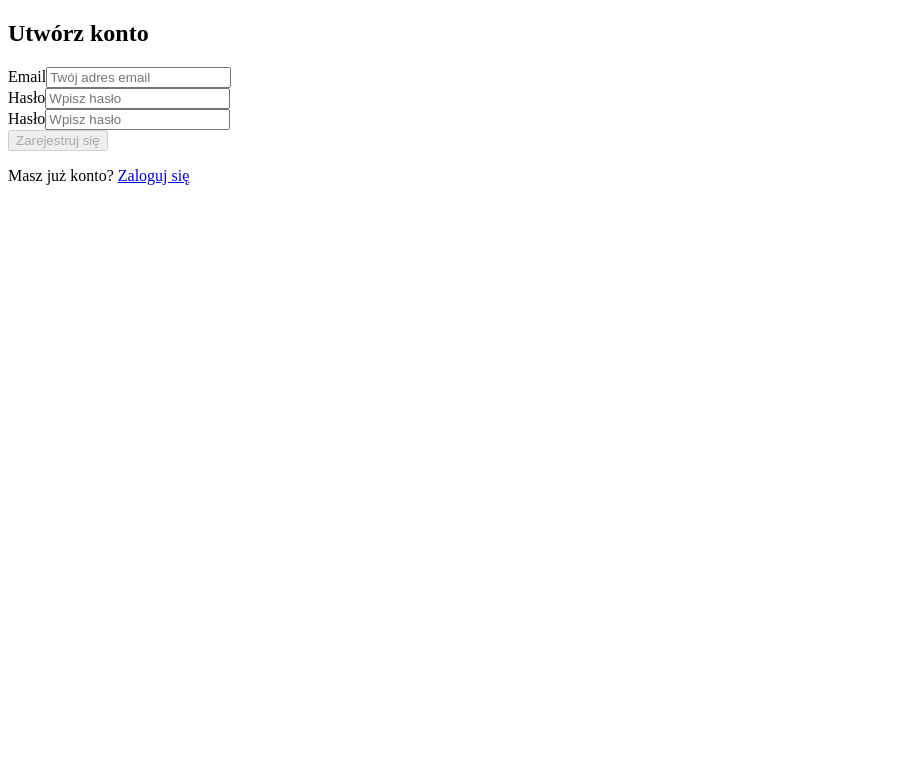
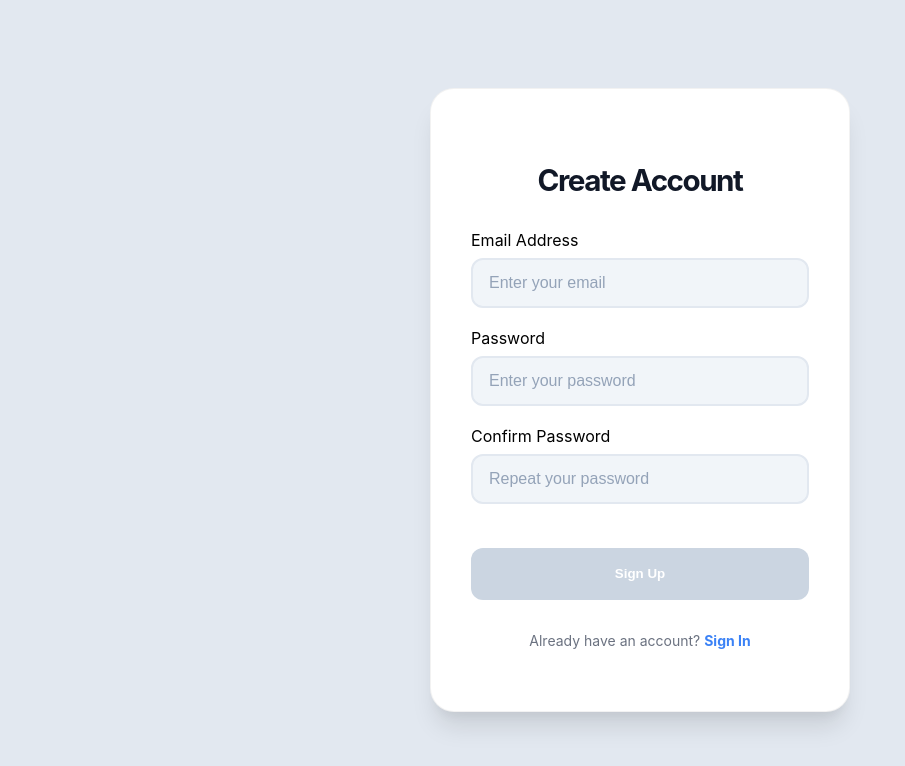
Before and after one commit to WiktorGruszczynski/softwaremind-recruitment-task, an Angular app in the folder frontend/: page /register in a window 1280 px wide. Shown: the top 766 px of the page, without its empty margins (0-905 px from the left). Built offline with nearby package versions, Linux system fonts and the light colour scheme.

Commit message:
feat(frontend): update styles

```diff
--- a/frontend/package.json
+++ b/frontend/package.json
@@ -1,5 +1,6 @@
 {
   "name": "angular-app",
+  "type": "module",
   "version": "0.0.0",
   "scripts": {
     "ng": "ng",
@@ -18,7 +19,10 @@
     "@angular/platform-browser": "^19.1.0",
     "@angular/platform-browser-dynamic": "^19.1.0",
     "@angular/router": "^19.1.0",
+    "@tailwindcss/postcss": "^4.2.4",
+    "postcss": "^8.5.10",
     "rxjs": "~7.8.0",
+    "tailwindcss": "^4.2.4",
     "tslib": "^2.3.0",
     "zone.js": "~0.15.0"
   },
--- a/frontend/src/app/app.config.ts
+++ b/frontend/src/app/app.config.ts
@@ -10,7 +10,9 @@ export const appConfig: ApplicationConfig = {
     provideZoneChangeDetection({ eventCoalescing: true }),
     provideRouter(routes),
     provideHttpClient(
-      withInterceptors([authInterceptor])
+      withInterceptors(
+        [authInterceptor]
+      )
     ),
   ]
 };
--- /dev/null
+++ b/frontend/src/app/auth/auth-shared.css
@@ -0,0 +1,105 @@
+/* auth-shared.css */
+:host {
+  display: flex;
+  align-items: center;
+  justify-content: center;
+  min-height: 100vh;
+  background-color: #e2e8f0;
+  font-family: 'Inter', system-ui, sans-serif;
+
+  --color-brand: #3b82f6;
+  --color-brand-hover: #2563eb;
+  --shadow-brand: 0 10px 15px -3px rgba(59, 130, 246, 0.3);
+}
+
+.auth-container {
+  width: 100%;
+  max-width: 420px;
+  padding: 1.5rem;
+}
+
+.auth-card {
+  background-color: white;
+  padding: 3rem 2.5rem;
+  border-radius: 1.5rem;
+  box-shadow: 0 20px 25px -5px rgba(0, 0, 0, 0.1), 0 10px 10px -5px rgba(0, 0, 0, 0.04);
+  border: 1px solid rgba(0, 0, 0, 0.05);
+}
+
+.auth-title {
+  font-size: 1.85rem;
+  font-weight: 700;
+  color: #111827;
+  text-align: center;
+  margin-bottom: 2rem;
+  letter-spacing: -0.05em;
+}
+
+.form-field {
+  display: flex;
+  flex-direction: column;
+  gap: 0.5rem;
+  margin-bottom: 1.25rem;
+}
+
+.form-field input {
+  appearance: none;
+  background-color: #f1f5f9;
+  border: 2px solid #e2e8f0;
+  border-radius: 0.75rem;
+  padding: 0.875rem 1rem;
+  font-size: 1rem;
+  color: #1e293b;
+  outline: none;
+  transition: all 0.2s ease;
+}
+
+.form-field input:focus {
+  /* Podczas pisania tło staje się białe, co daje efekt "aktywacji" pola */
+  background-color: #ffffff;
+  border-color: var(--color-brand);
+  box-shadow: 0 0 0 4px rgba(59, 130, 246, 0.15);
+  transform: translateY(-1px);
+}
+
+.form-field input::placeholder {
+  color: #94a3b8; /* Nieco ciemniejszy placeholder dla lepszej czytelności */
+}
+
+.btn-auth {
+  width: 100%;
+  height: 52px;
+  margin-top: 1.5rem;
+  background-color: var(--color-brand);
+  color: white;
+  border: none;
+  border-radius: 0.75rem;
+  font-weight: 700;
+  cursor: pointer;
+  box-shadow: var(--shadow-brand);
+  transition: all 0.2s;
+}
+
+.btn-auth:hover:not(:disabled) {
+  background-color: var(--color-brand-hover);
+  transform: translateY(-2px);
+}
+
+.btn-auth:disabled {
+  background-color: #cbd5e1;
+  cursor: not-allowed;
+  box-shadow: none;
+}
+
+.auth-footer {
+  margin-top: 2rem;
+  text-align: center;
+  font-size: 0.875rem;
+  color: #6b7280;
+}
+
+.auth-footer a {
+  color: var(--color-brand);
+  text-decoration: none;
+  font-weight: 700;
+}
--- a/frontend/src/app/auth/login/login.component.html
+++ b/frontend/src/app/auth/login/login.component.html
@@ -1,6 +1,6 @@
-<div class="login-container">
-    <form [formGroup]="loginForm" (ngSubmit)="onSubmit()">
-        <h2>Zaloguj się</h2>
+<div class="auth-container">
+  <form [formGroup]="loginForm" (ngSubmit)="onSubmit()" class="auth-card">
+    <h2 class="auth-title">Sign In</h2>
 
     <div class="form-field">
       <label for="email">Email</label>
@@ -8,26 +8,26 @@
         id="email"
         type="email"
         formControlName="email"
-                placeholder="Mail address"
+        placeholder="Email address"
       >
     </div>
 
     <div class="form-field">
-            <label for="password">Hasło</label>
+      <label for="password">Password</label>
       <input
         id="password"
         type="password"
         formControlName="password"
-                placeholder="Wpisz hasło"
+        placeholder="Enter password"
       >
     </div>
 
-        <button type="submit" [disabled]="loginForm.invalid">
-            Zaloguj
+    <button type="submit" class="btn-auth" [disabled]="loginForm.invalid">
+      Sign In
     </button>
 
-        <div class="register-link">
-            <p>Nie masz konta? <a routerLink="/register">Zarejestruj się</a></p>
+    <div class="auth-footer">
+      <p>Don't have an account? <a routerLink="/register">Sign Up</a></p>
     </div>
   </form>
 </div>
--- a/frontend/src/app/auth/login/login.component.ts
+++ b/frontend/src/app/auth/login/login.component.ts
@@ -13,7 +13,7 @@ import { Router, RouterLink } from '@angular/router';
     RouterLink
   ],
   templateUrl: './login.component.html',
-  styleUrl: './login.component.css'
+  styleUrls: ['./login.component.css', '../auth-shared.css']
 })
 export class LoginComponent {
   private authService = inject(AuthService);
--- a/frontend/src/app/auth/register/register.component.html
+++ b/frontend/src/app/auth/register/register.component.html
@@ -1,30 +1,47 @@
-<div class="register-container">
-  <form [formGroup]="registerForm" (ngSubmit)="onSubmit()">
-    <h2>Utwórz konto</h2>
+<div class="auth-container">
+  <form [formGroup]="registerForm" (ngSubmit)="onSubmit()" class="auth-card">
+    <h2 class="auth-title">Create Account</h2>
 
     <div class="form-field">
-      <label for="email">Email</label>
-      <input id="email" type="email" formControlName="email" placeholder="Twój adres email">
+      <label for="email">Email Address</label>
+      <input
+        id="email"
+        type="email"
+        formControlName="email"
+        placeholder="Enter your email"
+      >
     </div>
 
     <div class="form-field">
-      <label for="password">Hasło</label>
-      <input id="password" type="password" formControlName="password" placeholder="Wpisz hasło">
+      <label for="password">Password</label>
+      <input
+        id="password"
+        type="password"
+        formControlName="password"
+        placeholder="Enter your password"
+      >
     </div>
 
     <div class="form-field">
-      <label for="confirm-password">Hasło</label>
-      <input id="confirm-password" type="password" formControlName="confirmPassword" placeholder="Wpisz hasło">
+      <label for="confirm-password">Confirm Password</label>
+      <input
+        id="confirm-password"
+        type="password"
+        formControlName="confirmPassword"
+        placeholder="Repeat your password"
+      >
     </div>
 
-    <button type="submit"
-            [disabled]="registerForm.invalid"
-            class="bg-brand hover:bg-blue-700 active:bg-blue-800 shadow-lg shadow-blue-200">
-      Zarejestruj się
+    <button
+      type="submit"
+      [disabled]="registerForm.invalid"
+      class="btn-auth"
+    >
+      Sign Up
     </button>
 
-    <div class="login-link">
-      <p>Masz już konto? <a routerLink="/login">Zaloguj się</a></p>
+    <div class="auth-footer">
+      <p>Already have an account? <a routerLink="/login">Sign In</a></p>
     </div>
   </form>
 </div>
--- a/frontend/src/app/auth/register/register.component.ts
+++ b/frontend/src/app/auth/register/register.component.ts
@@ -9,7 +9,7 @@ import { HttpErrorResponse } from '@angular/common/http';
   standalone: true,
   imports: [ReactiveFormsModule, RouterLink],
   templateUrl: './register.component.html',
-  styleUrl: './register.component.css'
+  styleUrls: ['./register.component.css', '../auth-shared.css']
 })
 export class RegisterComponent {
   private authService = inject(AuthService);
--- a/frontend/src/app/features/products/models/product.model.ts
+++ b/frontend/src/app/features/products/models/product.model.ts
@@ -7,12 +7,13 @@ export interface Product {
 }
 
 export enum ProductCategory {
-  ELECTRONICS = 'ELECTRONICS',
-  FASHION = 'FASHION',
-  HOME_GARDEN = 'HOME_GARDEN',
-  HEALTH_BEAUTY = 'HEALTH_BEAUTY',
-  SPORTS_LEISURE = 'SPORTS_LEISURE',
-  GROCERIES = 'GROCERIES',
-  AUTOMOTIVE = 'AUTOMOTIVE',
-  OTHER = 'OTHER'
+  ELECTRONICS = 'electronics',
+  FASHION = 'fashion',
+  HOME_GARDEN = 'home & garden',
+  HEALTH = 'health',
+  BEAUTY = 'beauty',
+  SPORTS = 'sports',
+  GROCERIES = 'groceries',
+  AUTOMOTIVE = 'automotive',
+  OTHER = 'other'
 }
--- a/frontend/src/app/home/home.component.ts
+++ b/frontend/src/app/home/home.component.ts
@@ -1,10 +1,8 @@
 import { Component, inject, OnInit } from '@angular/core';
-import { Product } from "../features/products/models/product.model";
-import { ProductService } from "../features/products/services/product.service";
 import { CommonModule } from '@angular/common';
 import { Router } from '@angular/router';
-
-
+import { Product, ProductCategory } from "../features/products/models/product.model";
+import { ProductService } from "../features/products/services/product.service";
 
 @Component({
   selector: 'app-home',
@@ -14,51 +12,43 @@ import { Router } from '@angular/router';
   styleUrls: ['./home.component.css']
 })
 export class HomeComponent implements OnInit {
+  private productService = inject(ProductService);
+  private router = inject(Router);
+
+  expandedProductId: string | undefined;
   products: Product[] = [];
-  categories = [
-    'ELECTRONICS',
-    'FASHION',
-    'HOME_GARDEN',
-    'HEALTH',
-    'BEAUTY',
-    'SPORTS',
-    'GROCERIES',
-    'AUTOMOTIVE',
-    'OTHER'
-  ];
-
-  constructor(private productService: ProductService) {}
-
-  private router = inject(Router);
+  allProducts: Product[] = [];
+  categories = Object.values(ProductCategory);
 
   ngOnInit() {
     this.loadProducts();
   }
 
-  loadProducts() {
-    this.productService.getProducts().subscribe(data => this.products = data);
+  toggleDetails(productId: string | undefined) {
+    this.expandedProductId = this.expandedProductId === productId ? undefined : productId;
   }
 
+  loadProducts() {
+    this.productService.getProducts().subscribe(data => this.products = data)
+  }
 
   filterByCategory(category: string) {
     if (!category) {
       this.loadProducts();
       return;
     }
-    this.productService.getProductsByCategory(category).subscribe(data => this.products = data);
-  }
 
-  editProduct(product: Product) {
-    this.productService.updateProduct(product.id!, product).subscribe(updated => {
-      const index = this.products.findIndex(p => p.id === product.id);
-      if (index !== -1) {
-        this.products[index] = updated;
-      }
+    this.productService.getProductsByCategory(category).subscribe(data => {
+      this.products = data;
     });
   }
 
   logout() {
-      localStorage.removeItem('token');
-      this.router.navigate(['/login']);
+    localStorage.removeItem('token');
+    this.router.navigate(['/login']);
+  }
+
+  editProduct(product: Product) {
+
   }
 }
--- a/frontend/src/styles.css
+++ b/frontend/src/styles.css
@@ -1,4 +1,11 @@
-/* You can add global styles to this file, and also import other style files */
-button{
+body {
+  font-family: -apple-system, BlinkMacSystemFont, "Segoe UI", Roboto, Helvetica, Arial, sans-serif;
+  -webkit-font-smoothing: antialiased;
+  -moz-osx-font-smoothing: grayscale;
+  padding: 0;
+  margin: 0;
+}
+
+option, button{
     cursor: pointer;
 }
```
Also changed, not shown: frontend/src/app/home/home.component.css (+256 -0 lines), frontend/src/app/home/home.component.html (+50 -49 lines), 1 other file (tests, documents, lock files or other folders). Lines whose indentation alone changed are shown as unchanged.
